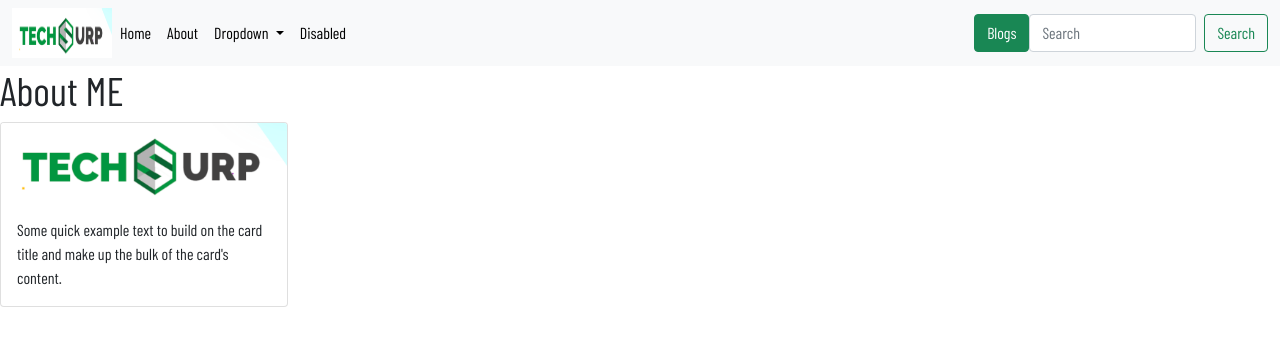
After one commit to suhasratil/django3-personal-portfolio, a Django app: page /about/ in a window 1280 px wide. The commit adds this page. Shown: the top 346 px of the page. Run offline with Django 3.2, Linux system fonts and the light colour scheme.

Commit message:
About page

```diff
--- a/personal_portfolio/urls.py
+++ b/personal_portfolio/urls.py
@@ -23,6 +23,7 @@ urlpatterns = [
     path('admin/', admin.site.urls, name='admin'),
     path('', views.home, name='home'),
     path('blog/', include('blog.urls')),
+    path('about/', views.about, name='about'),
 ]
 
 urlpatterns += static(settings.MEDIA_URL, document_root=settings.MEDIA_ROOT)
--- /dev/null
+++ b/portfolio/templates/about.html
@@ -0,0 +1,13 @@
+{% extends 'base.html' %}
+{% block content %}
+{% load static %}
+<h1>About ME</h1>
+
+<div class="card" style="width: 18rem;">
+    <img src="{% static 'portfolio/techSurpLogo.png' %}" class="card-img-top" alt="...">
+    <div class="card-body">
+      <p class="card-text">Some quick example text to build on the card title and make up the bulk of the card's content.</p>
+    </div>
+  </div>
+
+{% endblock %}
--- a/portfolio/templates/base.html
+++ b/portfolio/templates/base.html
@@ -37,7 +37,7 @@
               <a class="nav-link active" aria-current="page" href="{%url 'home'%}">Home</a>
             </li>
             <li class="nav-item">
-              <a class="nav-link" href="#">About</a>
+              <a class="nav-link" href="{%url 'about' %}">About</a>
             </li>
             <li class="nav-item dropdown">
               <a class="nav-link dropdown-toggle" href="#" id="navbarDropdown" role="button" data-bs-toggle="dropdown" aria-expanded="false">
--- a/portfolio/views.py
+++ b/portfolio/views.py
@@ -5,3 +5,6 @@ from .models import Project
 def home(requests):
     projects=Project.objects.all()
     return render(requests, 'home.html', {'projects' : projects})
+
+def about(requests):
+    return render(requests, 'about.html')
```
Also changed, not shown: blog/templates/blog/all_blogs.html (line endings or trailing spaces), 1 other file.
